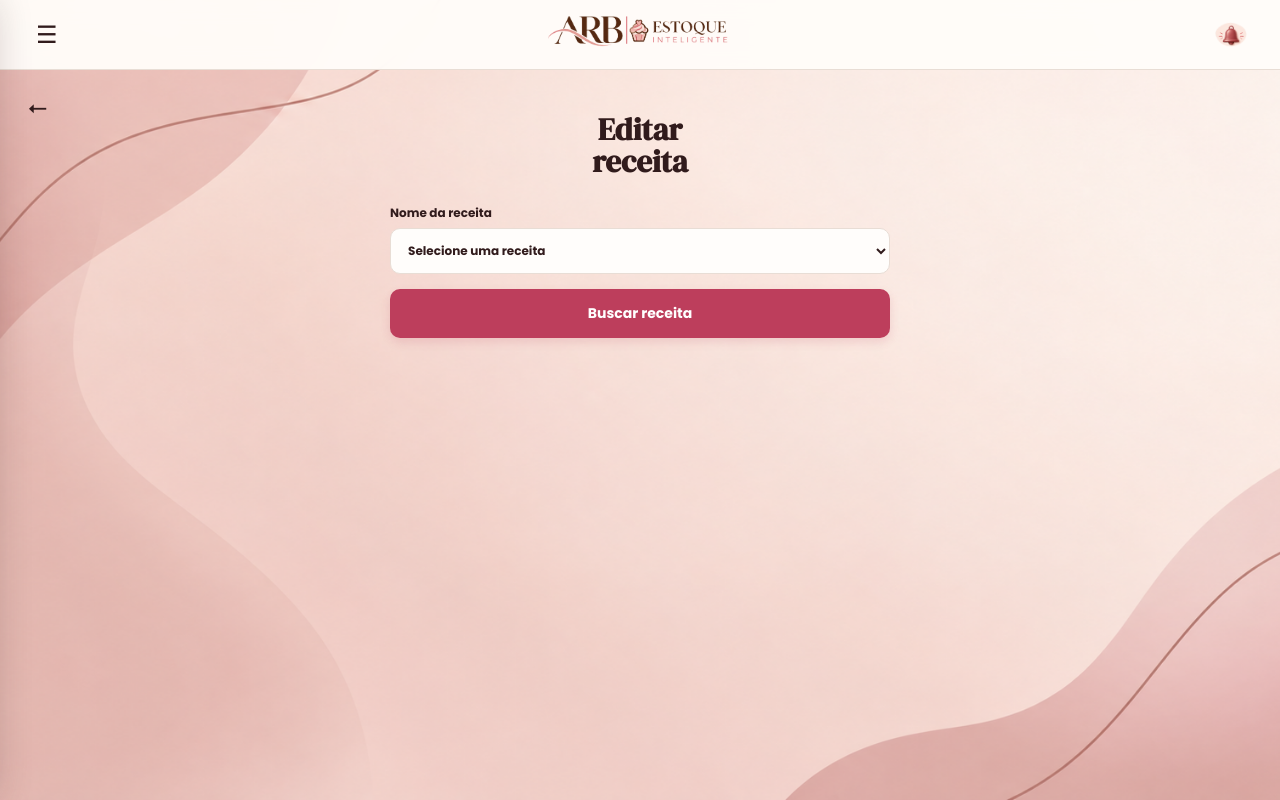
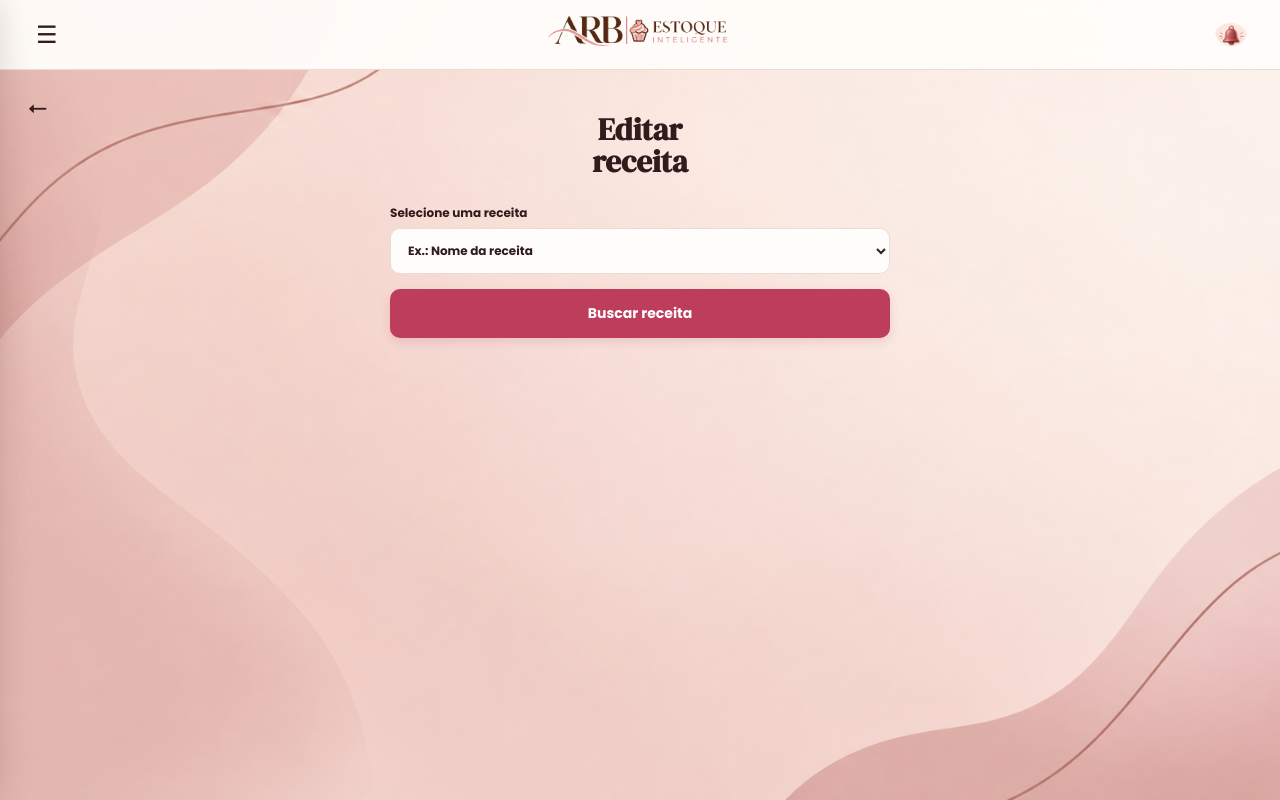
Before and after one commit to laviniavnasc/Projeto-ARB-Estoque-Inteligente-v1, a Flask app: page /recipes/edit in a window 1280 px wide. Run offline with Flask 3, Linux system fonts and the light colour scheme; the visitor is signed in with stand-in values (Sample User, id 1); data that the repository does not hold is empty.

Commit message:
correção 2

```diff
--- a/templates/recipe_edit.html
+++ b/templates/recipe_edit.html
@@ -5,9 +5,9 @@
   <a class="back" href="{{ url_for('home') }}">←</a><div class="page-icon arb-mark">ARB</div><h1>Editar<br>receita</h1>
   {% if recipe %}
   <form class="product-form" method="get">
-    <label>Nome da receita
+    <label> Selecione uma receita
       <select name="recipe_id" required>
-        <option value="">Selecione uma receita</option>
+        <option value="">Ex.: Nome da receita</option>
         {% for item in recipes %}
         <option value="{{ item.id }}">{{ item.name }}</option>
         {% endfor %}
@@ -18,9 +18,9 @@
   {% else %}
     {% if searched %}<div class="empty">Receita não encontrada.</div>{% endif %}
     <form class="product-form" method="get">
-      <label>Nome da receita
+      <label>Selecione uma receita
         <select name="recipe_id" required>
-          <option value="">Selecione uma receita</option>
+          <option value="">Ex.: Nome da receita</option>
           {% for item in recipes %}
           <option value="{{ item.id }}">{{ item.name }}</option>
           {% endfor %}
```
